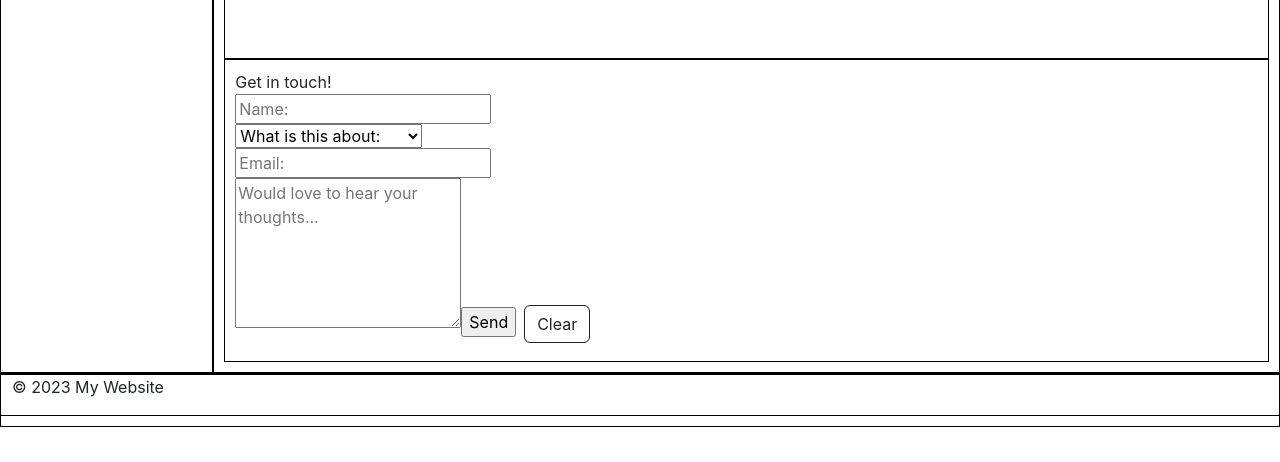
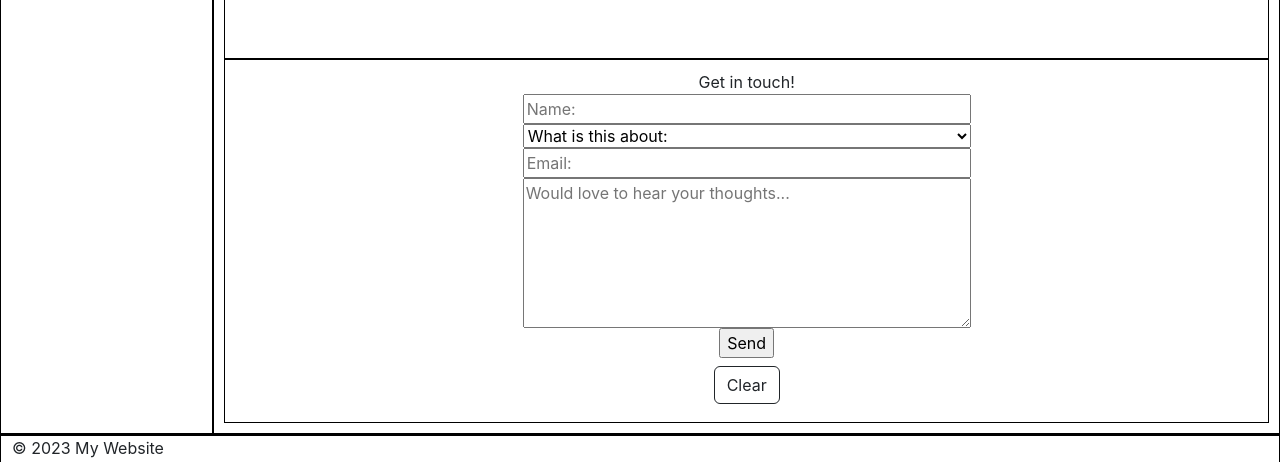
Before and after one commit to JoHeyJo/website-2.0, a React (Create React App) app: page / in a window 1280 px wide. Shown: the part 2830-3292 px from the top of the page. Before the commit the page ends 3257 px from the top, so only its background shows below. Built offline with nearby package versions, Linux system fonts and the light colour scheme.

Commit message:
wip: styling ContactForm

```diff
--- a/src/ContactForm.tsx
+++ b/src/ContactForm.tsx
@@ -1,9 +1,9 @@
-import React, { useState } from 'react';
+import { useState } from 'react';
 import Button from "react-bootstrap/Button";
-
+import './styles/ContactForm.css'
 const contact_form = {
-  from_name: '',
-  reply_to: '',
+  fromName: '',
+  replyTo: '',
   to_name: 'JPF0628@gmail.com',
   subject: '',
   message: ''
@@ -27,26 +27,21 @@ export const ContactForm = () => {
   function clearForm() { setForm(contact_form) }
 
   return (
-    <section id='contact-container'>
-      <form onSubmit={sendEmail}>
+    <form onSubmit={sendEmail}>
+      <div id="ContactForm-user-interface" className="d-flex flex-column align-items-center">
+
         <div id='greeting-text'>Get in touch!</div>
-
-        <div className='form-inputs'>
-          {/* <label className='sender-info' htmlFor="sender-name"></label> */}
+        <div id="ContactForm-user-input" className="d-flex flex-column">
           <input
-            className='sender-info'
             onChange={handleChange}
             type="text"
-            name="from_name"
-            value={form.from_name}
+            name="fromName"
+            value={form.fromName}
             placeholder='Name:' />
-        </div>
 
-        <div className='form-inputs'>
           <select required
-            id='subject'
+            id='ContactForm-select'
             name='subject'
-            className='sender-info'
             onChange={handleChange}>
             {form.subject === '' ? <option value='' disabled selected hidden>What is this about:</option> : ''}
             <option value='' disabled selected hidden>What is this about:</option>
@@ -56,40 +51,35 @@ export const ContactForm = () => {
             <option value='bug'>Report an issue</option>
             <option value='other'>Just wanted to say hi!</option>
           </select>
-        </div>
 
-        <div className='form-inputs'>
-          {/* <label className='sender-info' htmlFor='email-input'></label> */}
           <input
-            className='sender-info'
+            id='ContactForm-input'
             onChange={handleChange}
             type="email"
-            name="reply_to"
-            value={form.reply_to}
+            name="replyTo"
+            value={form.replyTo}
             placeholder='Email:' />
-        </div>
 
-        <div className='form-inputs'>
-          <label htmlFor='message-input'></label>
           <textarea
+            id='ContactForm-textarea'
             placeholder='Would love to hear your thoughts...'
             rows={6}
             onChange={handleChange}
             name="message"
             value={form.message} />
-          {/* using Button component submits the wrong data format. error:
+        </div>
+        {/* using Button component submits the wrong data format. error:
           "The 3rd parameter is expected to be the HTML form element or the style selector of form"
-          even if the form is passed JSEmail function doesn't accept it. */}
-          <input id='submit-button' type="submit" value="Send" />
-          <Button className='m-2' variant="outline-dark" onClick={clearForm}>Clear</Button>
-        </div>
+        even if the form is passed JSEmail function doesn't accept it. */}
+        <input id='ContactForm-submit-button' type="submit" value="Send" />
+        <Button className='m-2' variant="outline-dark" onClick={clearForm}>Clear</Button>
         {alert &&
           <div className="alert alert-dark" role="alert">
             {alert}
           </div>
         }
-      </form>
-    </section>
+      </div>
+    </form>
   );
 };
 
--- /dev/null
+++ b/src/styles/ContactForm.css
@@ -0,0 +1,3 @@
+#ContactForm-user-input{
+  width: 35vw;
+}
--- a/src/utils/emailjs.ts
+++ b/src/utils/emailjs.ts
@@ -1,7 +1,7 @@
 import React, { useRef } from 'react';
 import emailjs from '@emailjs/browser';
 
-export const Emailjs = () => {
+function Emailjs() {
   const form: any = useRef();
 
 //   const sendEmail = (e:any) => {
```
